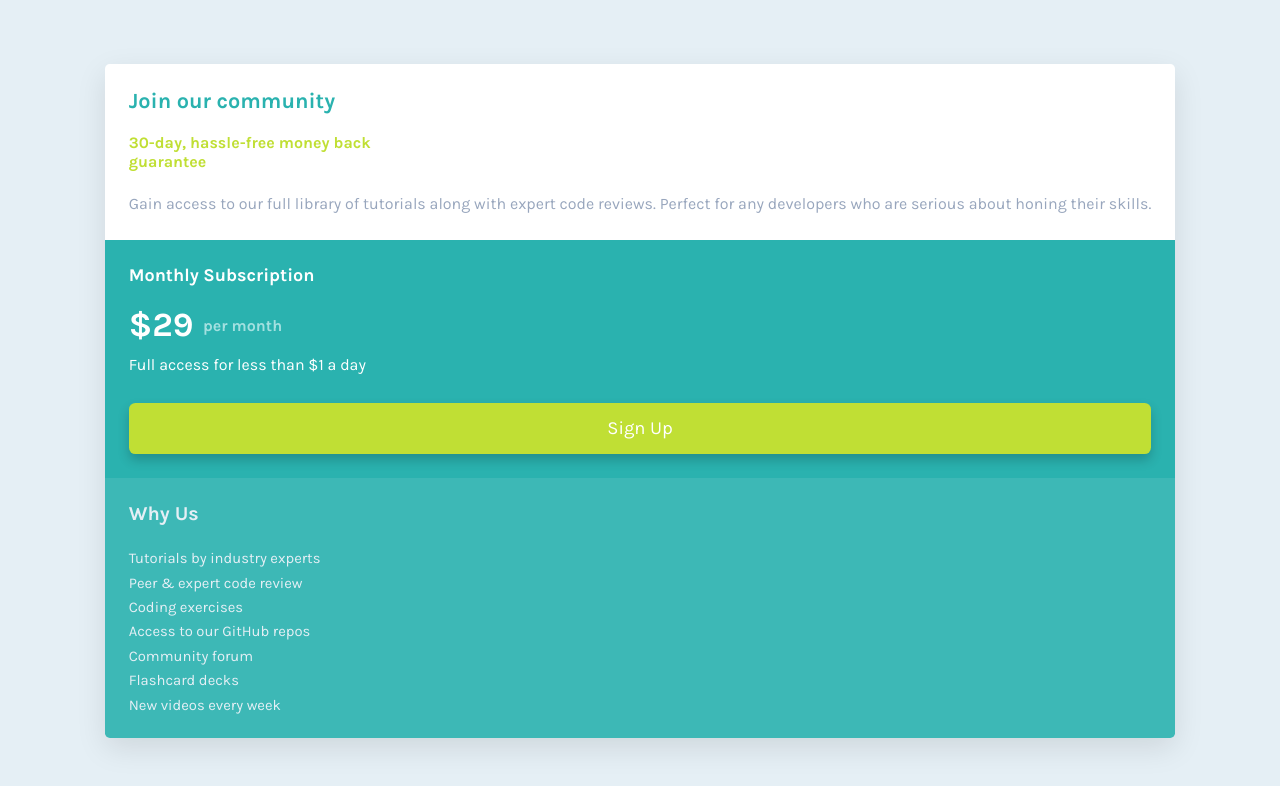
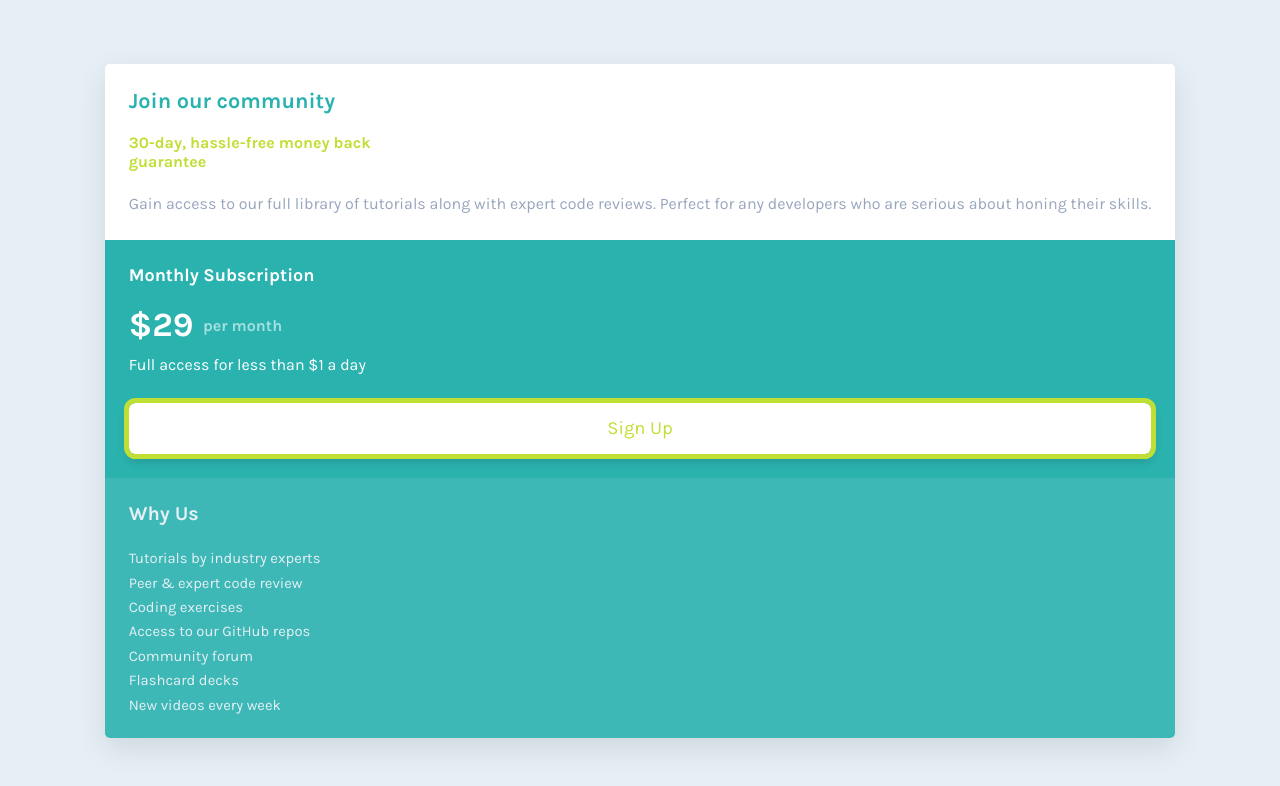
Before and after one commit to MatiasBastarrica/single-price-grid-component, a plain HTML site: page index.html in a window 1280 px wide. In both pictures the pointer is over the link "Sign Up". Drawn offline with Linux system fonts and the light colour scheme.

Commit message:
Add an active state on the button

```diff
--- a/styles.css
+++ b/styles.css
@@ -143,6 +143,12 @@ main {
   box-shadow: 0px 6px 12px hsla(0, 0%, 0%, 0.2);
 }
 
+.subscription .btn:hover {
+  color: var(--primary-bright-yellow);
+  background-color: white;
+  outline: 5px solid var(--primary-bright-yellow);
+}
+
 /* ### ABOUT-US ARTICLE ### */
 
 .about-us {
```
